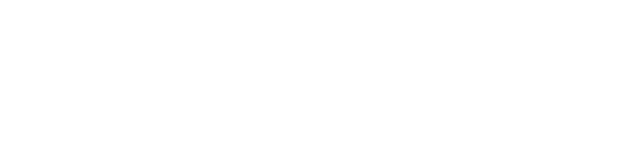
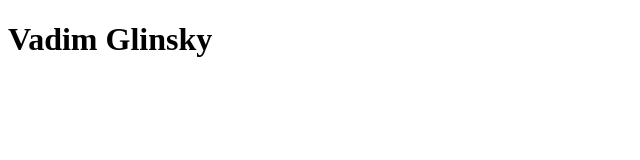
Before and after one commit to vaaadik22/rsschool-cv, a plain HTML site: page index.html in a window 1280 px wide. Shown: the whole page, without its empty margins (0-640 px from the left). Drawn offline with Linux system fonts and the light colour scheme.

Commit message:
feat:add header

```diff
--- a/index.html
+++ b/index.html
@@ -7,6 +7,8 @@
     <title>Document</title>
 </head>
 <body>
-
+    <div class="wrapper">
+        <h1>Vadim Glinsky</h1>
+    </div>
 </body>
 </html>
--- a/style.css
+++ b/style.css
@@ -2,3 +2,8 @@
     padding: 0;
     margin: 0 auto;
 }
+
+.wrapper{
+    width: 100%;
+    height: 100%;
+}
```
Also changed, not shown: 1 other file.
